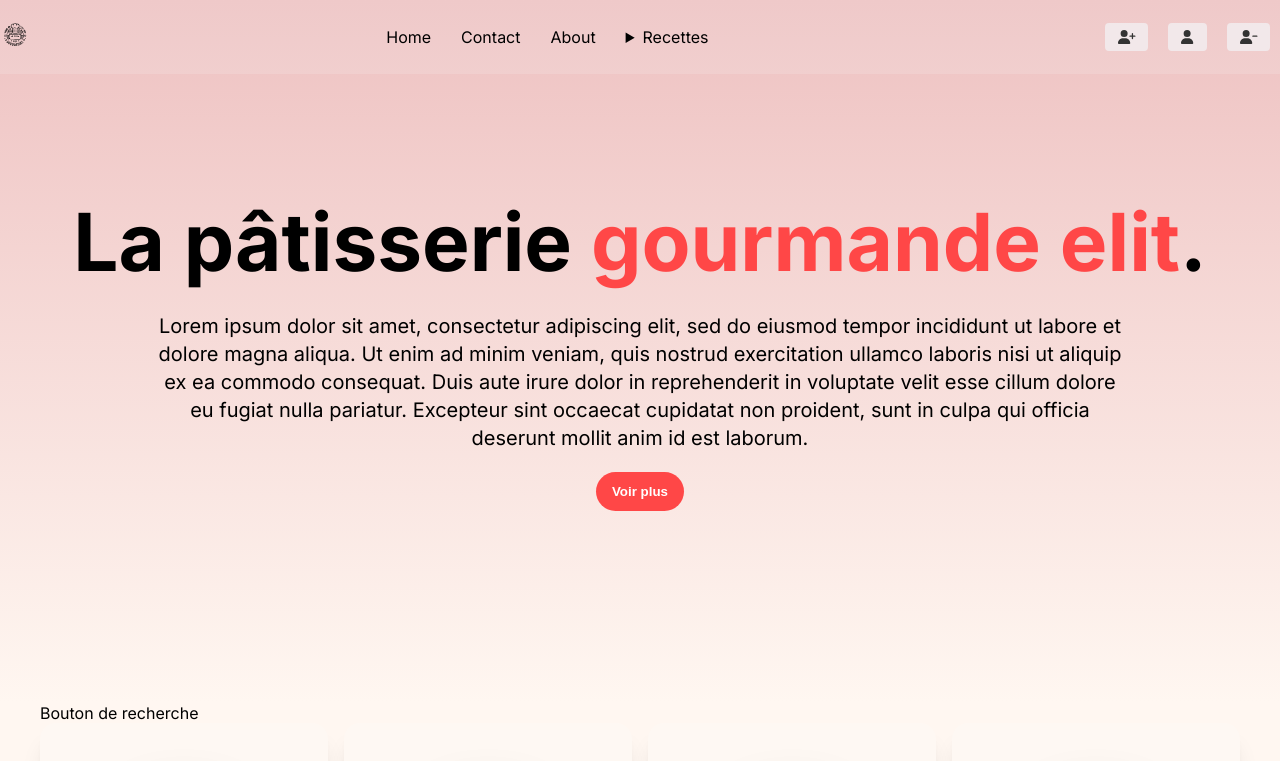
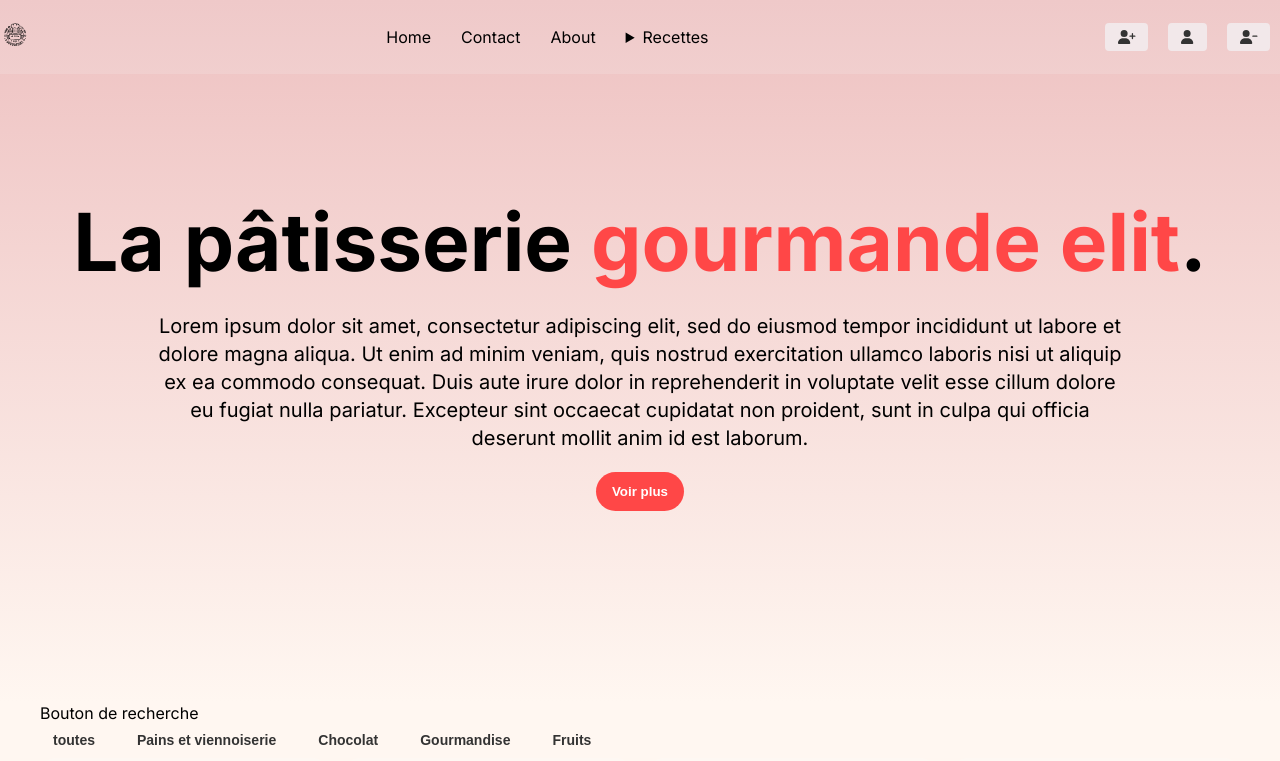
Before and after one commit to MyProfilCookie/My-project, a React (Vite) app in the folder resto/: page /recettes in a window 1280 px wide. Shown: the top 761 px of the page. Built offline with nearby package versions, Linux system fonts and the light colour scheme; grey boxes are pictures that could not be loaded.

Commit message:
mise à jour du composant recette

```diff
--- a/resto/src/pages/home/SectionRecette.jsx
+++ b/resto/src/pages/home/SectionRecette.jsx
@@ -27,7 +27,7 @@ function SectionRecette() {
                     </div>
                     <div className='flex gap-4 flex-wrap'>
 
-                        <div className="avatar-group -space-x-6 rtl:space-x-reverse">
+                        <div className="avatar-group -space-x-6 rtl-space-x-reverse">
                             <div className="avatar">
                                 <div className="w-12">
                                     <img src="https://daisyui.com/images/stock/photo-1534528741775-53994a69daeb.jpg" />
--- a/resto/src/pages/recette/Recettes.jsx
+++ b/resto/src/pages/recette/Recettes.jsx
@@ -50,8 +50,8 @@ function Recettes() {
       case 'Chocolat':
         sortedRecettes.sort((a, b) => a.chocolat - b.chocolat);
         break;
-      case 'Gourmandise':
-        sortedRecettes.sort((a, b) => a.gourmandise - b.gourmandise);
+      case 'Gourmandises':
+        sortedRecettes.sort((a, b) => a.gourmandises - b.gourmandises);
         break;
       case 'Fruits':
         sortedRecettes.sort((a, b) => a.fruits - b.fruits);
@@ -94,6 +94,23 @@ function Recettes() {
       <div className="section-container">
         {/* bouton de recherche */}
         <div>Bouton de recherche</div>
+        <div className='flex flew-row gap-4'>
+
+          <button onClick={showAll} className="btn">toutes</button>
+          <button onClick={() => filterRecettes('Pains et viennoiserie')} className="btn">Pains et viennoiserie</button>
+          <button onClick={() => filterRecettes('Chocolat')} className="btn">Chocolat</button>
+          <button onClick={() => filterRecettes('Gourmandises')} className="btn">Gourmandise</button>
+          <button onClick={() => filterRecettes('Fruits')} className="btn">Fruits</button>
+        </div>
+        {/* <div>
+          <select className="form-select" aria-label="Default select example" onChange={(e) => showCategory(e.target.value)}>
+            <option value="toutes">Toutes</option>
+            <option value="Pains et viennoiserie">Pains et viennoiserie</option>
+            <option value="Chocolat">Chocolat</option>
+            <option value="Gourmandise">Gourmandise</option>
+            <option value="Fruits">Fruits</option>
+          </select>
+        </div> */}
         {/* faisons afficher la liste de nos recettes */}
         <div className='grid grid-cols-2 media-grid-cols-3 lg-grid-cols-4   gap-4 mb-10' >
           {filteredRecettes.map((item) => (
```
